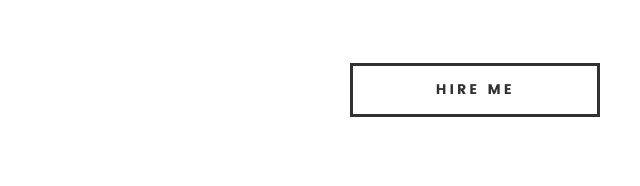
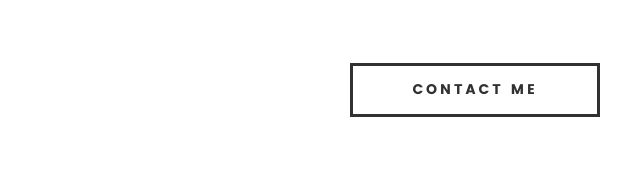
Before and after one commit to JosephLin11/JosephLin11.github.io, a plain HTML site: page index.html in a window 1280 px wide. Shown: the part 1906-2092 px from the top of the page, 16-656 px from the left. Drawn offline with Linux system fonts and the light colour scheme; files whose address does not match are found by name.

Commit message:
2.7.18 edits

```diff
--- a/index.html
+++ b/index.html
@@ -41,7 +41,7 @@
 
 </head>
 
-<body id="top">
+<body>
 
 	<!-- header
    ================================================== -->
@@ -202,7 +202,7 @@
 
    	<div class="row button-section">
    		<div class="col-twelve">
-   			<a href="#contact" onclick="gtag(‘event’, ‘Contact Me’, {'event_category': 'Contact','event_label': 'Hire Me Button'});" title="Hire Me" class="button stroke smoothscroll">Hire Me</a>
+   			<a href="#contact" onclick="gtag(‘event’, ‘Contact Me’, {'event_category': 'Contact','event_label': 'Hire Me Button'});" title="Hire Me" class="button stroke smoothscroll">Contact Me</a>
    			<a href="portfoliodocs/Joseph%20Lin-Resume.pdf" title="Download CV" class="button button-primary" download>Download CV</a>
    		</div>
    	</div>
```
